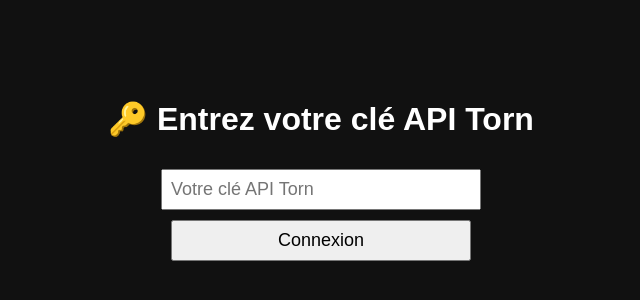
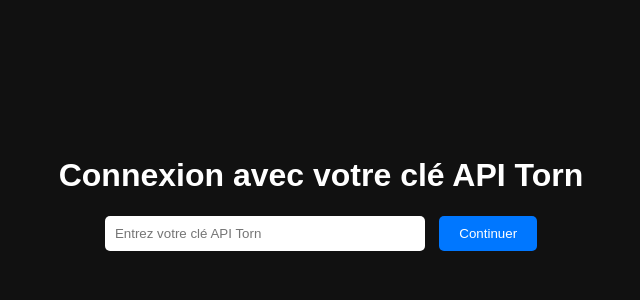
Before and after one commit to sleyesic/torn-price-tracker, a website: page login.html in a window 1280 px wide. Shown: the whole page, without its empty margins (319-959 px from the left). Drawn offline with Linux system fonts and the light colour scheme.

Commit message:
Auto push

```diff
--- a/login.html
+++ b/login.html
@@ -1,30 +1,48 @@
+
 <!DOCTYPE html>
 <html lang="fr">
 <head>
   <meta charset="UTF-8">
-  <title>Connexion Torn API</title>
+  <title>Connexion API Torn</title>
   <style>
     body {
-      background: #111; color: #fff; font-family: sans-serif; text-align: center;
-      margin-top: 100px;
+      background: #111;
+      color: white;
+      font-family: Arial;
+      text-align: center;
+      padding-top: 10%;
     }
-    input, button {
-      font-size: 18px; padding: 8px; width: 300px; margin-top: 10px;
+    input {
+      padding: 10px;
+      width: 300px;
+      border: none;
+      border-radius: 5px;
+      margin-right: 10px;
+    }
+    button {
+      padding: 10px 20px;
+      background: #0077ff;
+      border: none;
+      color: white;
+      border-radius: 5px;
+      cursor: pointer;
     }
   </style>
 </head>
 <body>
-  <h1>🔑 Entrez votre clé API Torn</h1>
-  <input type="text" id="apiKey" placeholder="Votre clé API Torn">
-  <br>
-  <button onclick="login()">Connexion</button>
+  <h1>Connexion avec votre clé API Torn</h1>
+  <input type="text" id="apiKey" placeholder="Entrez votre clé API Torn" />
+  <button onclick="redirect()">Continuer</button>
 
   <script>
-    function login() {
-      const key = document.getElementById('apiKey').value.trim();
-      if (!key) return alert('Entrez une clé API');
-      localStorage.setItem('tornApiKey', key);
-      window.location.href = 'index.html';
+    function redirect() {
+      const key = document.getElementById("apiKey").value.trim();
+      if (key.length > 0) {
+        localStorage.setItem("tornApiKey", key);
+        window.location.href = "index.html?key=" + encodeURIComponent(key);
+      } else {
+        alert("Veuillez entrer une clé API.");
+      }
     }
   </script>
 </body>
```
